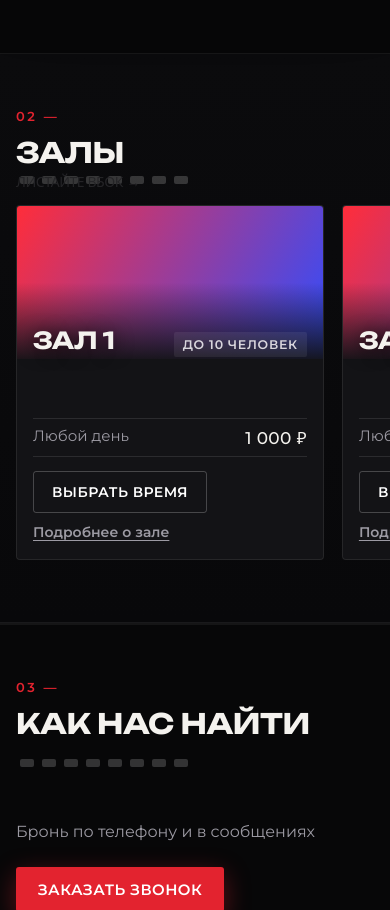
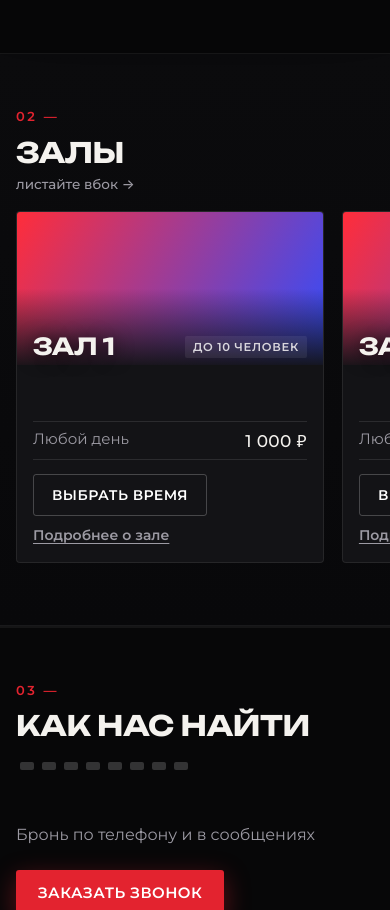
Before and after one commit to adervisdigital-web/booking-preview, a plain HTML site: page index.html in a window 390 px wide. Shown: the part 2572-3482 px from the top of the page. Drawn offline with Linux system fonts and the light colour scheme.

Commit message:
Обновление предпросмотра
Co-Authored-By: Claude Opus 5.5 <noreply@anthropic.com>

```diff
--- a/brand.css
+++ b/brand.css
@@ -111,3 +111,11 @@ h1{font-weight:900;font-size:clamp(38px,6.3vw,108px);line-height:.98;letter-spac
 @media (max-width:1440px){ .topbar .status{display:none} }
 /* подпись к «Свободно сегодня» — обычным текстом, не мелким капсом */
 .wallhead p{text-transform:none;letter-spacing:0;font-family:var(--text);font-weight:500;font-size:14.5px;color:rgba(244,242,238,.6)}
+
+/* 19.11 телефон: подсказка «листайте вбок» накладывалась на перфорацию заголовка «Залы»; подпись вместимости обрезалась */
+@media (max-width:760px){
+  #hallsT::after{background:none;height:auto;max-width:none;opacity:1;margin-top:10px;font-family:var(--text);font-size:13.5px;text-transform:none;letter-spacing:0}
+  .hltop{flex-wrap:wrap;align-items:center;row-gap:6px}
+  .hltop .cap{font-size:11.5px;padding:4px 8px}
+  .hlist{align-items:stretch}
+}
```
